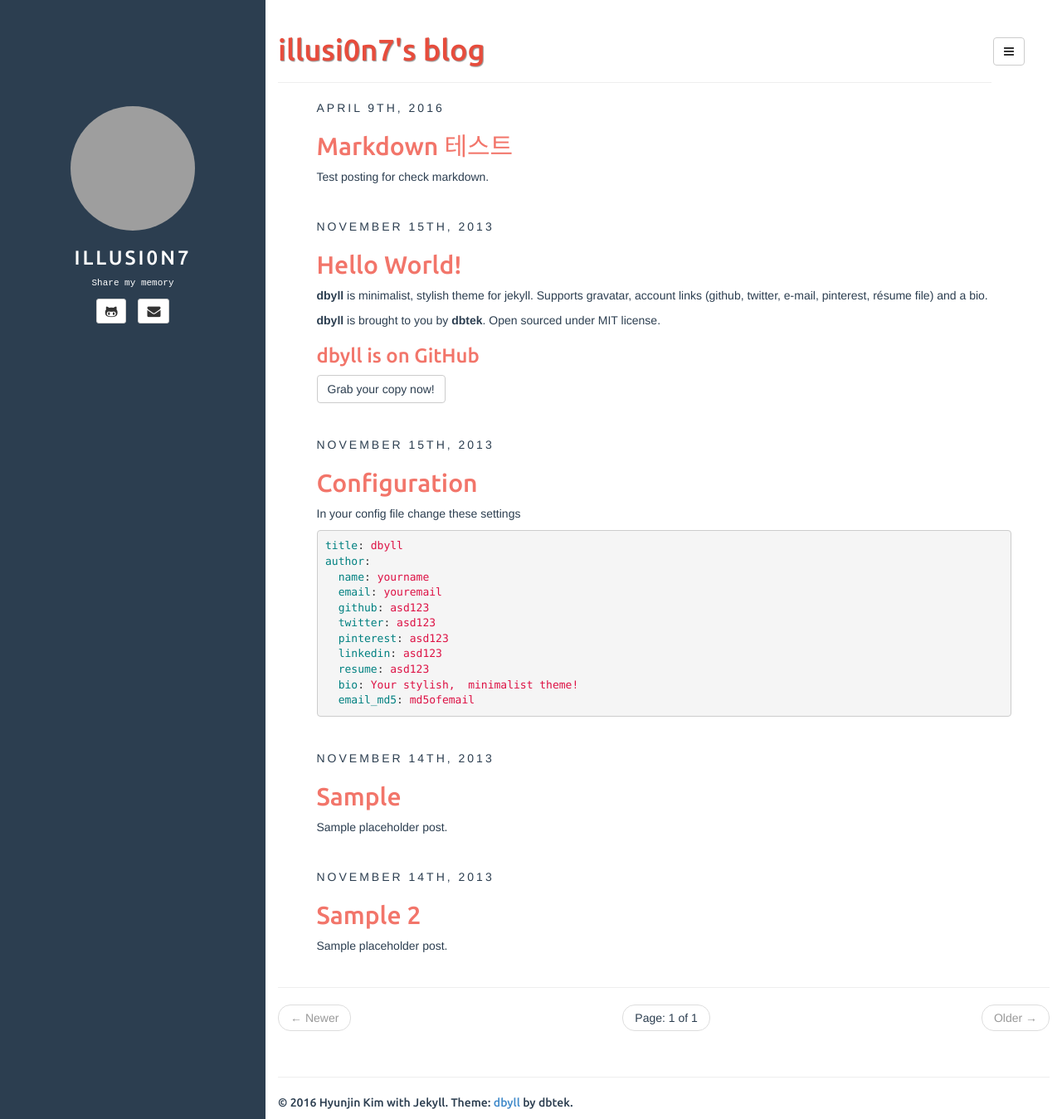
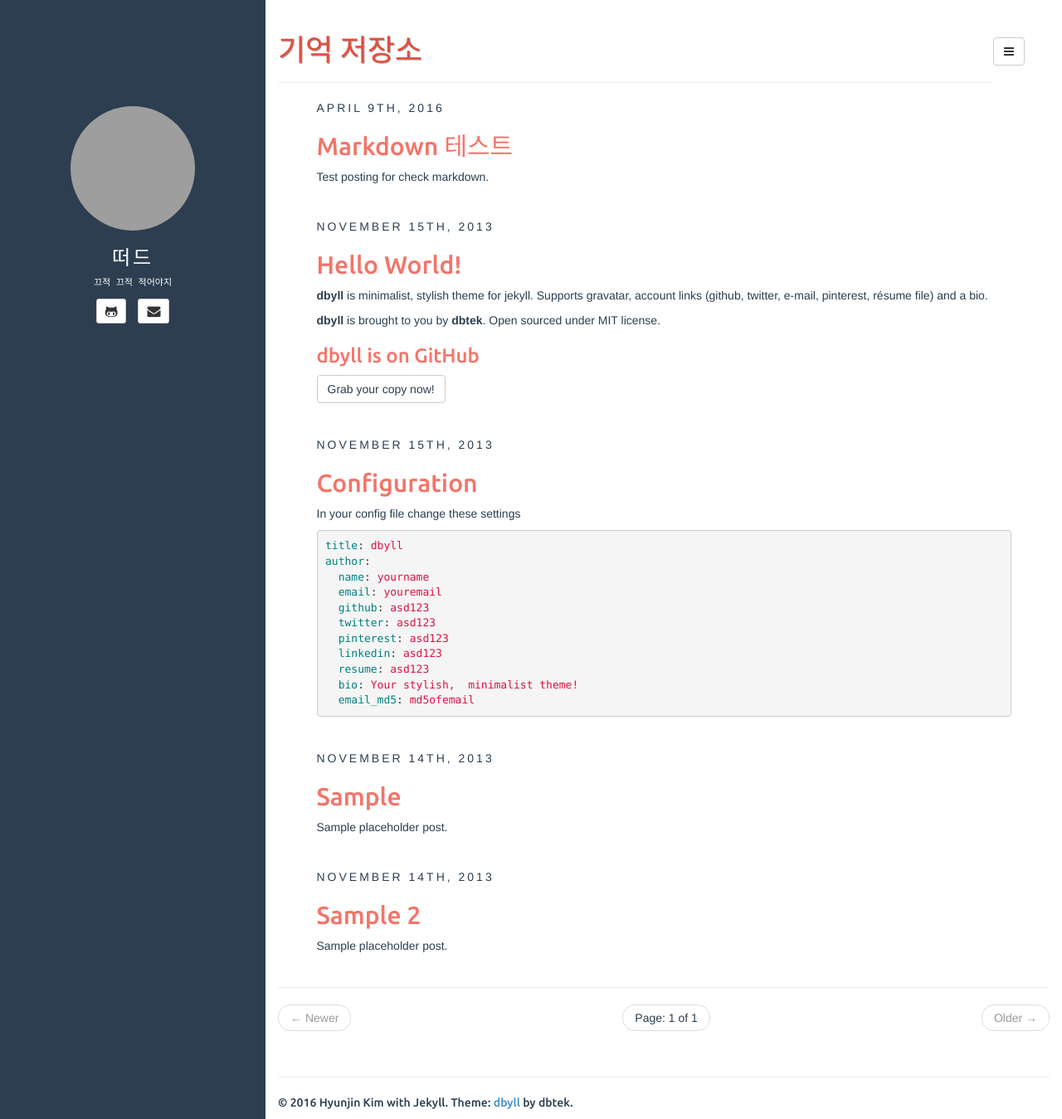
Before and after one commit to illusi0n7/illusi0n7.github.io, a Jekyll site: the page built from index.html, in a window 1280 px wide and 1349 px high. Shown: the whole window at 83% size. Built offline with Jekyll 4.4.1, drawn with Linux system fonts in a browser that asks for light colours; the list of posts is cut into pages by our own code; grey boxes are pictures that could not be loaded.

Commit message:
change my name

```diff
--- a/_config.yml
+++ b/_config.yml
@@ -7,14 +7,14 @@ highlighter: rouge
 markdown: kramdown
 disqus: illusi0n7
 google_analytics: illusi0n7
-title: illusi0n7
+title: 떠드
 
 defaults:
   -
     scope:
       path: "" # empty string for all files
     values:
-      title: illusi0n7's blog
+      title: 기억 저장소
 
 description: Stylish Jekyll Theme
 author:
@@ -24,7 +24,7 @@ author:
 #  twitter:
  # pinterest: asd123
   #linkedin:
-  bio: Share my memory
+  bio: 끄적 끄적 적어야지
   email_md5: 6e9e1a950c1bc5aaaa2ea1929591c871
 
 rss_path: feed.xml
```
